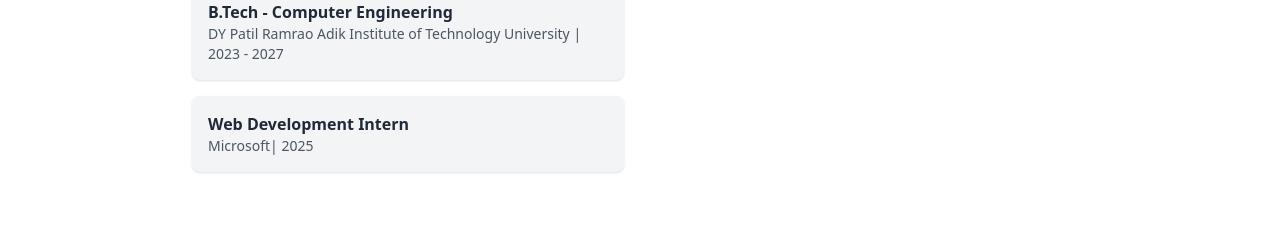
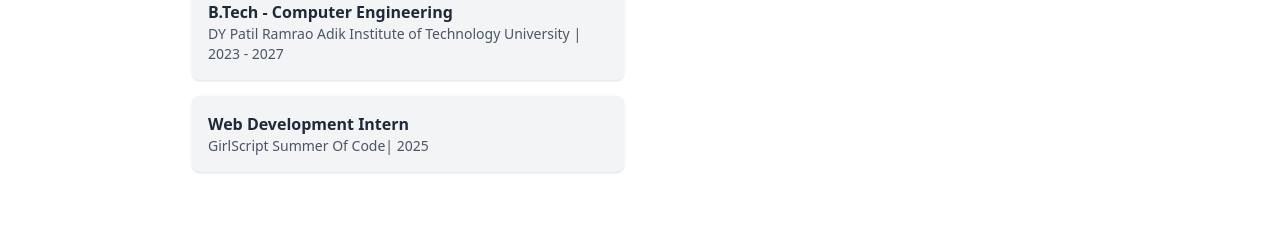
Before and after one commit to khorwalharshita/porfolio-site, a plain HTML site: page index.html in a window 1280 px wide. Shown: the part 1320-1546 px from the top of the page. Drawn offline with nearby package versions, Linux system fonts and the light colour scheme.

Commit message:
Fix HTML syntax and structure issues

```diff
--- a/index.html
+++ b/index.html
@@ -87,7 +87,7 @@
             </div>
             <div class="bg-gray-100 dark:bg-gray-800 p-4 rounded-lg shadow">
               <h4 class="font-semibold">Web Development Intern</h4>
-              <p class="text-sm text-gray-600 dark:text-gray-400">Microsoft| 2025</p>
+              <p class="text-sm text-gray-600 dark:text-gray-400">GirlScript Summer Of Code| 2025</p>
             </div>
           </div>
         </div>
```
